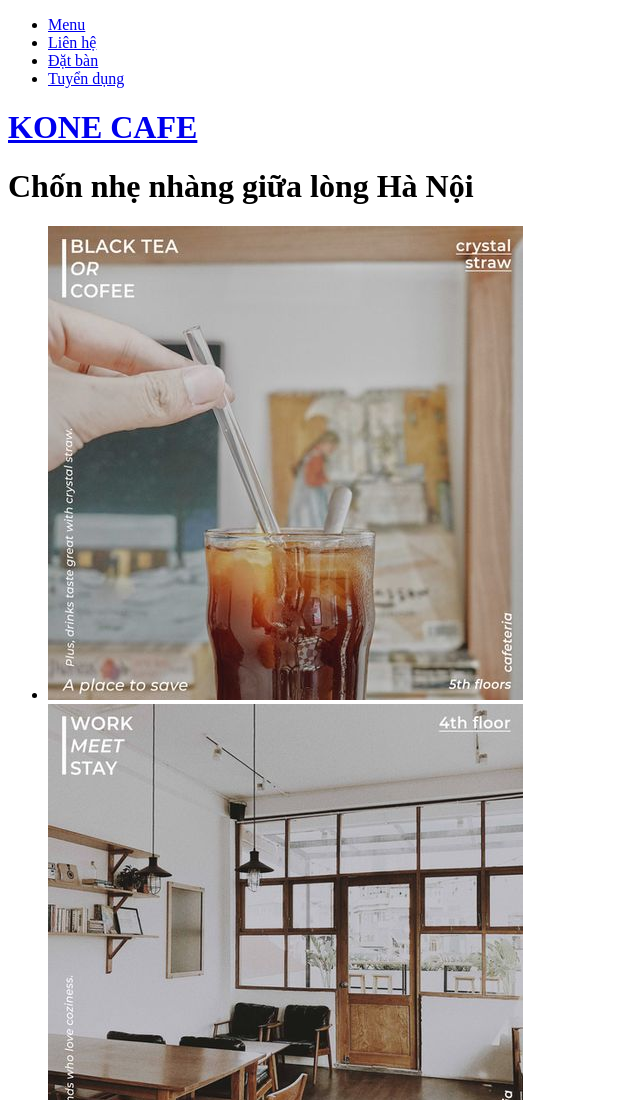
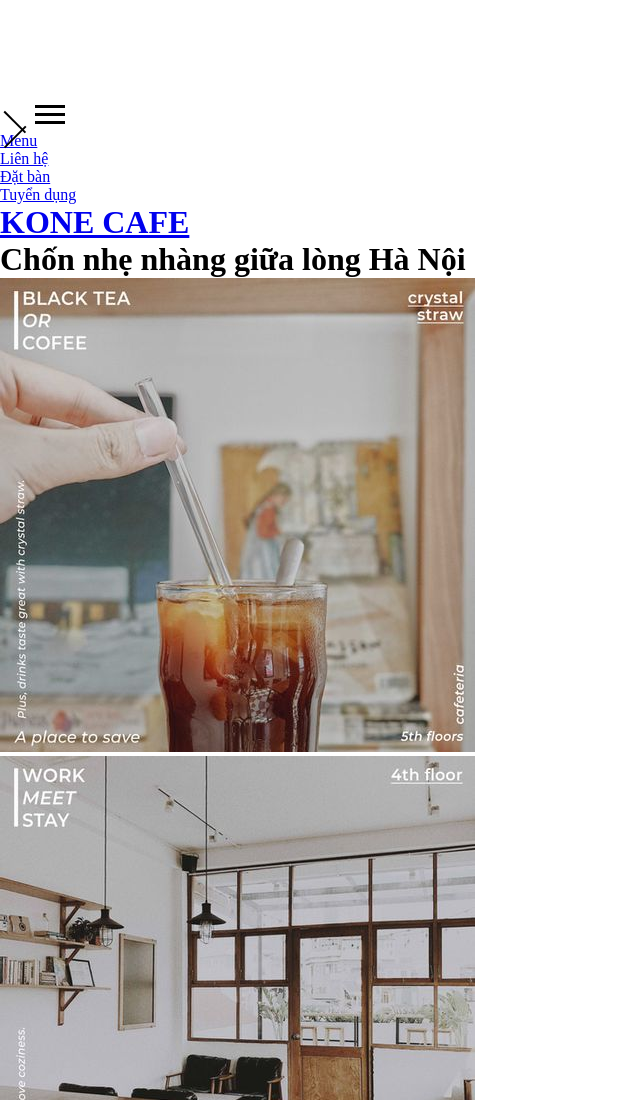
Before and after one commit to nghuy2811/KoneCafe, a plain HTML site: page index.html in a window 1280 px wide. Shown: the top 1100 px of the page, without its empty margins (0-640 px from the left). Drawn offline with Linux system fonts and the light colour scheme.

Commit message:
3rd commit: Dealing with navigator

```diff
--- a/index.html
+++ b/index.html
@@ -14,9 +14,8 @@
 				<div id="bar3"></div>
 			</div>
 			<div id = "closesb">
-				<div id="bar1"></div>
-				<div id="bar2"></div>
-				<div id="bar3"></div>
+				<div id="clbar1"></div>
+				<div id="clbar2"></div>
 			</div>
 			<div id = "menusb">
 				<ul id = "list_sb">
--- a/style.css
+++ b/style.css
@@ -0,0 +1,40 @@
+* {
+	padding: 0;
+	margin: 0;
+	box-sizing: border-box;
+	-moz-box-sizing: border-box;
+	-webkit-box-sizing: border-box;
+}
+
+body {
+	box-sizing: border-box;
+	-moz-box-sizing: border-box;
+	-webkit-box-sizing: border-box;
+}
+
+.sidebar #opensb{
+	padding-top: 100px;
+	padding-left: 30px;
+}
+
+#opensb #bar1, #bar2, #bar3{
+	background: black;
+	height: 3px;
+	width: 30px;
+	margin: 5px;
+	border: 5px;
+}
+#closesb #clbar1 {
+	background: black;
+	-webkit-transform: rotate(-45deg) translate(-10px, 5px);
+    transform: rotate(-45deg) translate(-5px, 5px);
+    width: 30px;
+    height: 1.5px;
+}
+#closesb #clbar2 {
+	background: black;
+	-webkit-transform: rotate(45deg) translate(-8px, -8px);
+    transform: rotate(45deg) translate(-7px, -7px);
+    width: 30px;
+    height: 1.5px;
+}
```
